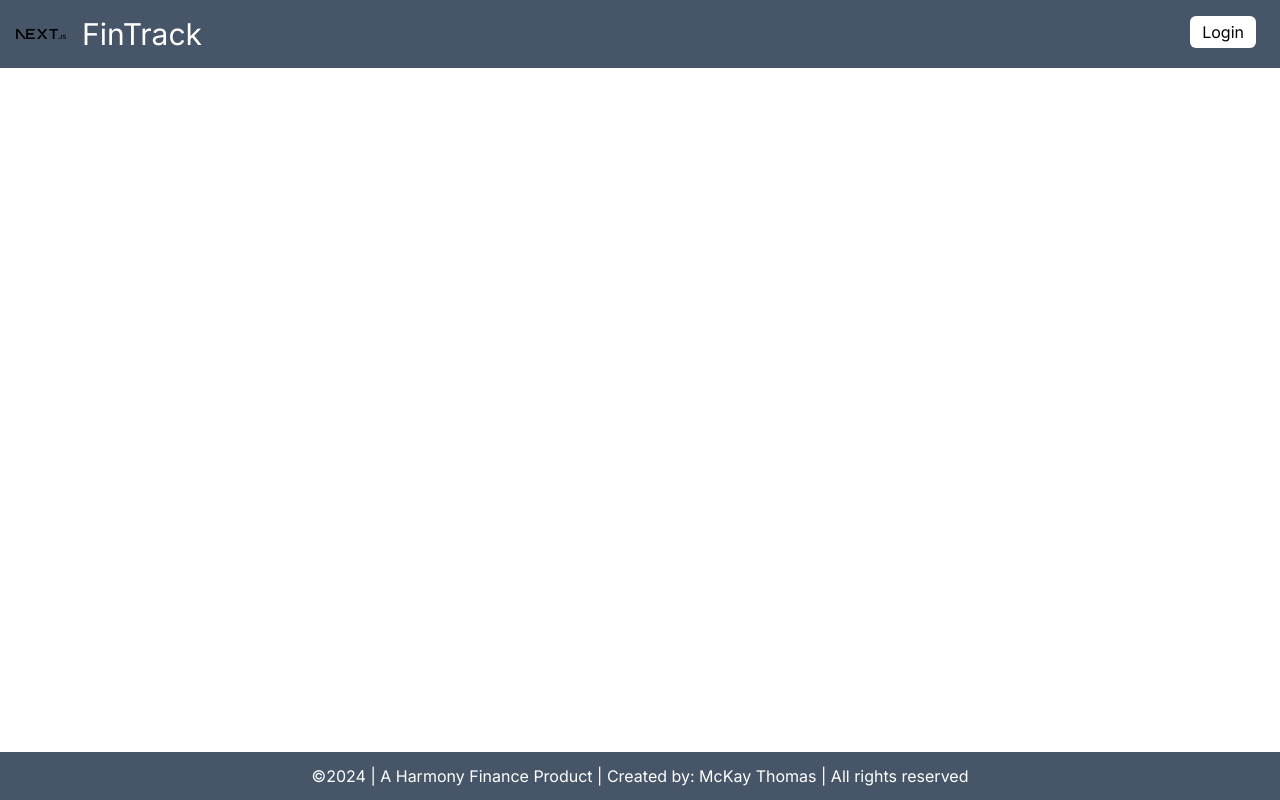
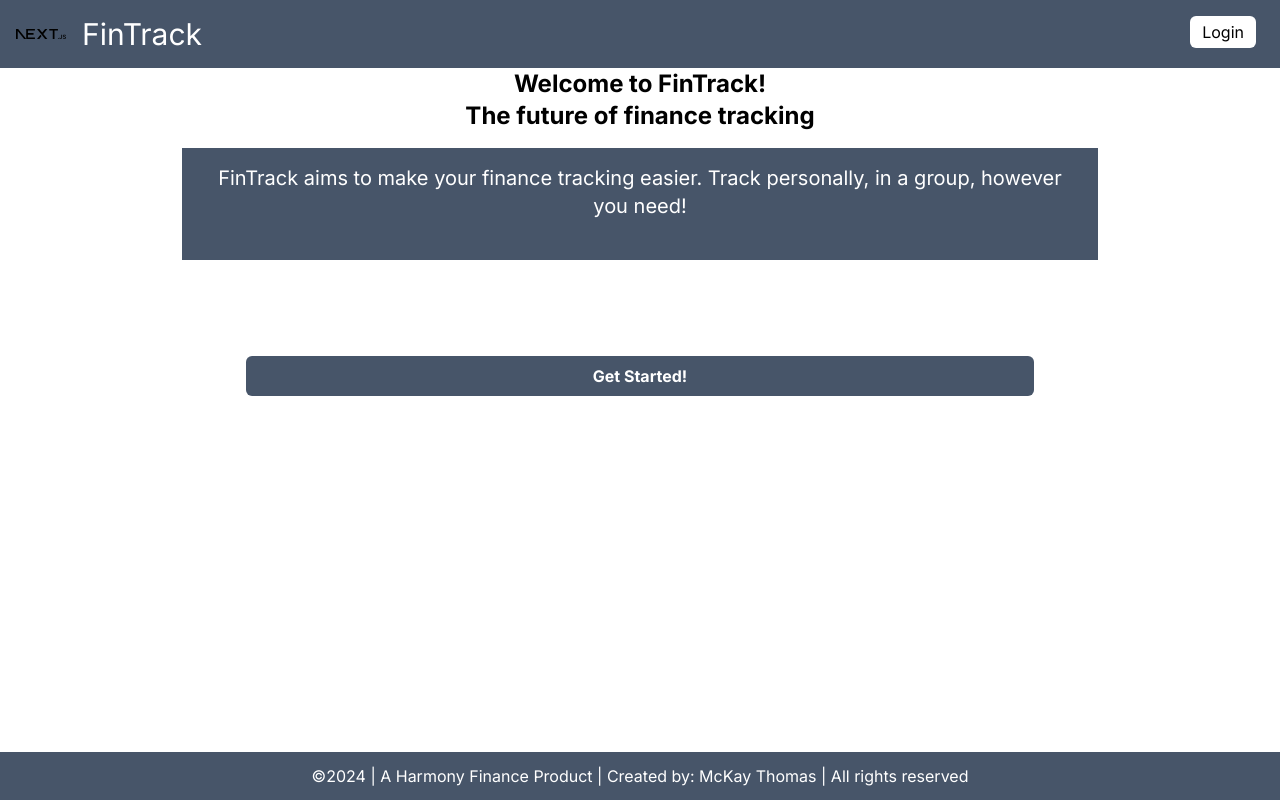
Before and after one commit to mckayythomas/FinTrack, a Next.js app: page / in a window 1280 px wide. Built offline with nearby package versions, Linux system fonts and the light colour scheme; no server answers.

Commit message:
add front page

```diff
--- a/src/app/board/[boardId]/[yearId]/page.tsx
+++ b/src/app/board/[boardId]/[yearId]/page.tsx
@@ -10,14 +10,17 @@ export default async function Year({
   const boardId = params.boardId;
   const yearId = params.yearId;
 
-  const boardData = await fetch(`http://localhost:3000/api/boards/${boardId}`, {
-    method: "GET",
-    headers: { Cookie: cookies().toString() },
-  });
+  const boardData = await fetch(
+    `https://fin-track-nine.vercel.app/api/boards/${boardId}`,
+    {
+      method: "GET",
+      headers: { Cookie: cookies().toString() },
+    },
+  );
   const board = await boardData.json();
 
   const monthsData = await fetch(
-    `http://localhost:3000/api/boards/${boardId}/years/${yearId}/months`,
+    `https://fin-track-nine.vercel.app/api/boards/${boardId}/years/${yearId}/months`,
     {
       method: "GET",
       headers: { Cookie: cookies().toString() },
--- a/src/app/board/[boardId]/page.tsx
+++ b/src/app/board/[boardId]/page.tsx
@@ -8,14 +8,17 @@ export default async function Board({
   params: { boardId: string };
 }) {
   const boardId = params.boardId;
-  const boardData = await fetch(`http://localhost:3000/api/boards/${boardId}`, {
-    method: "GET",
-    headers: { Cookie: cookies().toString() },
-  });
+  const boardData = await fetch(
+    `https://fin-track-nine.vercel.app/api/boards/${boardId}`,
+    {
+      method: "GET",
+      headers: { Cookie: cookies().toString() },
+    },
+  );
   const board = await boardData.json();
 
   const yearsData = await fetch(
-    `http://localhost:3000/api/boards/${boardId}/years`,
+    `https://fin-track-nine.vercel.app/api/boards/${boardId}/years`,
     {
       method: "GET",
       headers: { Cookie: cookies().toString() },
--- a/src/app/board/[boardId]/viewOnly/[yearId]/page.tsx
+++ b/src/app/board/[boardId]/viewOnly/[yearId]/page.tsx
@@ -10,14 +10,17 @@ export default async function Year({
   const boardId = params.boardId;
   const yearId = params.yearId;
 
-  const boardData = await fetch(`http://localhost:3000/api/boards/${boardId}`, {
-    method: "GET",
-    headers: { Cookie: cookies().toString() },
-  });
+  const boardData = await fetch(
+    `https://fin-track-nine.vercel.app/api/boards/${boardId}`,
+    {
+      method: "GET",
+      headers: { Cookie: cookies().toString() },
+    },
+  );
   const board = await boardData.json();
 
   const monthsData = await fetch(
-    `http://localhost:3000/api/boards/${boardId}/years/${yearId}/months`,
+    `https://fin-track-nine.vercel.app/api/boards/${boardId}/years/${yearId}/months`,
     {
       method: "GET",
       headers: { Cookie: cookies().toString() },
--- a/src/app/board/[boardId]/viewOnly/page.tsx
+++ b/src/app/board/[boardId]/viewOnly/page.tsx
@@ -8,14 +8,17 @@ export default async function Board({
   params: { boardId: string };
 }) {
   const boardId = params.boardId;
-  const boardData = await fetch(`http://localhost:3000/api/boards/${boardId}`, {
-    method: "GET",
-    headers: { Cookie: cookies().toString() },
-  });
+  const boardData = await fetch(
+    `https://fin-track-nine.vercel.app/api/boards/${boardId}`,
+    {
+      method: "GET",
+      headers: { Cookie: cookies().toString() },
+    },
+  );
   const board = await boardData.json();
 
   const yearsData = await fetch(
-    `http://localhost:3000/api/boards/${boardId}/years`,
+    `https://fin-track-nine.vercel.app/api/boards/${boardId}/years`,
     {
       method: "GET",
       headers: { Cookie: cookies().toString() },
--- a/src/app/layout.tsx
+++ b/src/app/layout.tsx
@@ -22,7 +22,7 @@ export default async function RootLayout({
         className={`flex min-h-screen flex-col justify-between ${inter.className}`}
       >
         <Header />
-        <main className="mx-[5%] md:mx-[13%]">{children}</main>
+        <main className="mx-[5%] flex-grow md:mx-[13%]">{children}</main>
         <Footer />
       </body>
     </html>
--- a/src/app/page.tsx
+++ b/src/app/page.tsx
@@ -1,5 +1,25 @@
 import Image from "next/image";
+import Link from "next/link";
 
 export default function Home() {
-  return <div></div>;
+  return (
+    <div className="flex h-[100%] flex-col">
+      <h1 className="text-center text-2xl font-bold">Welcome to FinTrack!</h1>
+      <h2 className="text-center text-2xl font-bold">
+        The future of finance tracking
+      </h2>
+
+      <p className="m-4 h-28 bg-slate-600 p-4 text-center text-xl text-white">
+        FinTrack aims to make your finance tracking easier. Track personally, in
+        a group, however you need!
+      </p>
+
+      <Link
+        className="m-20 rounded-md bg-slate-600 px-3 py-2 text-center font-bold text-white"
+        href={"/api/auth/signin"}
+      >
+        Get Started!
+      </Link>
+    </div>
+  );
 }
```
